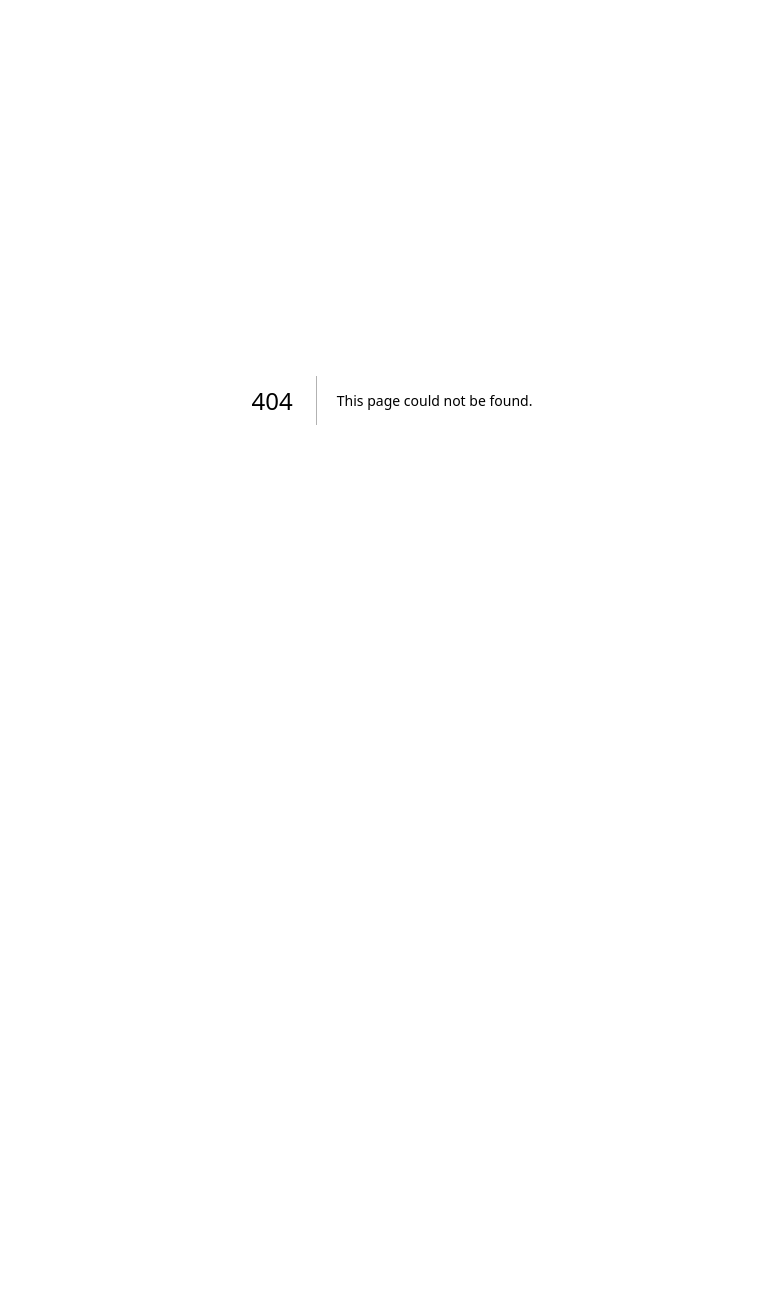
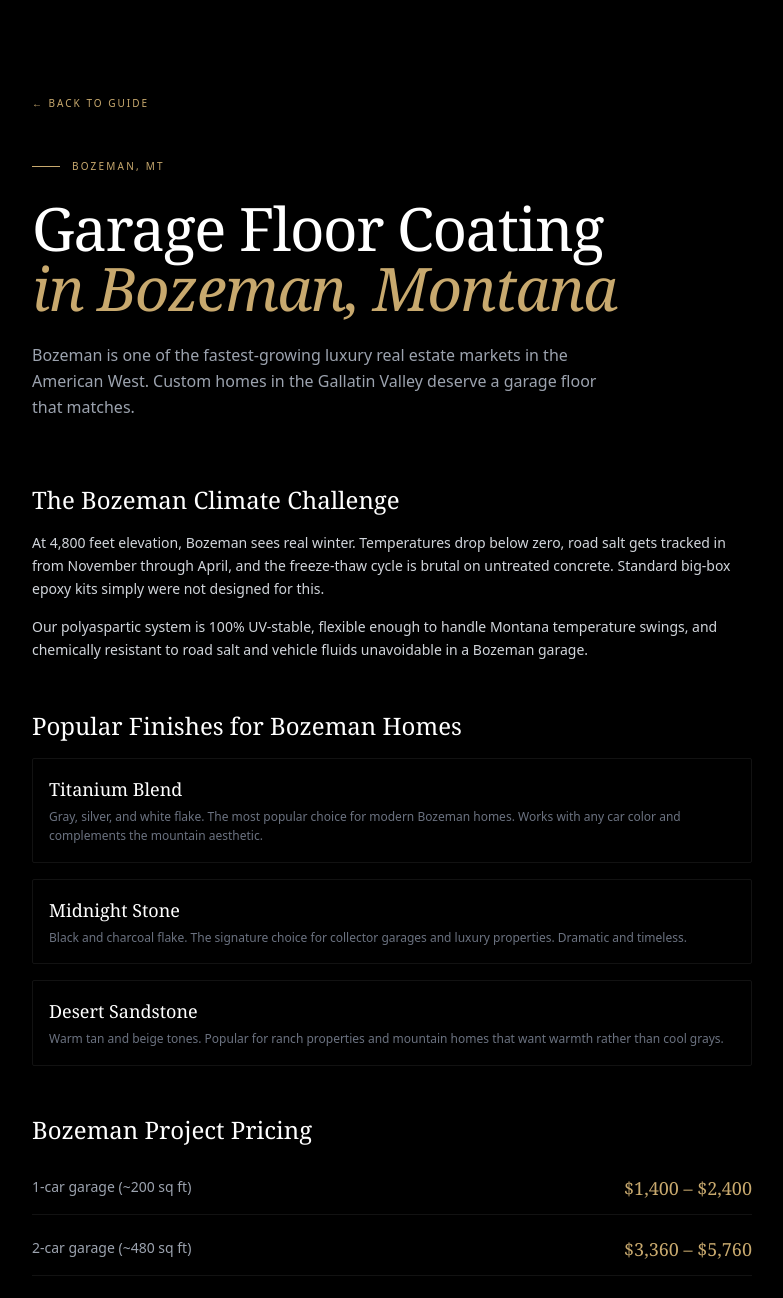
Before and after one commit to Unogaev/summit-garage-floors, a Next.js app: page /blog/garage-floor-coating-bozeman-mt in a window 1280 px wide. Before the commit this address had no page. Shown: the top 1298 px of the page, without its empty margins (248-1031 px from the left). Before the commit the page ends 800 px from the top, so only its background shows below. Built offline with nearby package versions, Linux system fonts and the light colour scheme.

Commit message:
Create page.jsx

```diff
--- /dev/null
+++ b/app/blog/garage-floor-coating-bozeman-mt/page.jsx
@@ -0,0 +1,109 @@
+import Link from "next/link";
+
+export const metadata = {
+  title: "Garage Floor Coating Bozeman MT | Summit Garage Floors",
+  description: "Premium polyaspartic and epoxy garage floor coatings for Bozeman luxury homes. Built for Montana winters. Free on-site estimate.",
+};
+
+export default function BozemanPage() {
+  return (
+    <main className="min-h-screen bg-black text-white">
+      <div className="max-w-3xl mx-auto px-6 py-24">
+
+        <Link href="/blog" className="text-[#C8A96E] text-[10px] tracking-[0.2em] uppercase flex items-center gap-2 mb-12 hover:opacity-70 transition-opacity">
+          ← Back to Guide
+        </Link>
+
+        <div className="flex items-center gap-3 mb-6">
+          <div className="w-7 h-px bg-[#C8A96E]" />
+          <span className="text-[#C8A96E] text-[10px] tracking-[0.22em] uppercase">Bozeman, MT</span>
+        </div>
+
+        <h1 className="font-serif font-light text-4xl md:text-6xl text-white leading-[1.06] tracking-tight mb-6">
+          Garage Floor Coating<br /><em className="italic text-[#C8A96E]">in Bozeman, Montana</em>
+        </h1>
+
+        <p className="text-gray-400 text-base leading-relaxed mb-16 max-w-xl">
+          Bozeman is one of the fastest-growing luxury real estate markets in the American West. Custom homes in the Gallatin Valley deserve a garage floor that matches.
+        </p>
+
+        <div className="space-y-12 text-gray-300 text-sm leading-relaxed">
+
+          <section>
+            <h2 className="font-serif text-2xl text-white font-light mb-4">The Bozeman Climate Challenge</h2>
+            <p>At 4,800 feet elevation, Bozeman sees real winter. Temperatures drop below zero, road salt gets tracked in from November through April, and the freeze-thaw cycle is brutal on untreated concrete. Standard big-box epoxy kits simply were not designed for this.</p>
+            <p className="mt-4">Our polyaspartic system is 100% UV-stable, flexible enough to handle Montana temperature swings, and chemically resistant to road salt and vehicle fluids unavoidable in a Bozeman garage.</p>
+          </section>
+
+          <section>
+            <h2 className="font-serif text-2xl text-white font-light mb-4">Popular Finishes for Bozeman Homes</h2>
+            <div className="space-y-4">
+              {[
+                { name: "Titanium Blend", desc: "Gray, silver, and white flake. The most popular choice for modern Bozeman homes. Works with any car color and complements the mountain aesthetic." },
+                { name: "Midnight Stone", desc: "Black and charcoal flake. The signature choice for collector garages and luxury properties. Dramatic and timeless." },
+                { name: "Desert Sandstone", desc: "Warm tan and beige tones. Popular for ranch properties and mountain homes that want warmth rather than cool grays." },
+              ].map((f) => (
+                <div key={f.name} className="border border-white/[0.07] rounded-sm p-4">
+                  <div className="font-serif text-white text-lg mb-1">{f.name}</div>
+                  <p className="text-gray-500 text-xs leading-relaxed">{f.desc}</p>
+                </div>
+              ))}
+            </div>
+          </section>
+
+          <section>
+            <h2 className="font-serif text-2xl text-white font-light mb-4">Bozeman Project Pricing</h2>
+            <div className="space-y-2">
+              {[
+                { size: "1-car garage (~200 sq ft)", price: "$1,400 – $2,400" },
+                { size: "2-car garage (~480 sq ft)", price: "$3,360 – $5,760" },
+                { size: "3-car garage (~720 sq ft)", price: "$5,040 – $8,640" },
+              ].map((item) => (
+                <div key={item.size} className="flex justify-between items-center py-3 border-b border-white/[0.07]">
+                  <span className="text-gray-400">{item.size}</span>
+                  <span className="font-serif text-[#C8A96E] text-lg">{item.price}</span>
+                </div>
+              ))}
+            </div>
+            <p className="mt-4 text-gray-500 text-xs">Includes surface prep, crack repair, base coat, flake broadcast, and polyaspartic topcoat.</p>
+          </section>
+
+          <section>
+            <h2 className="font-serif text-2xl text-white font-light mb-4">Why Polyaspartic Outperforms Epoxy in Bozeman</h2>
+            <div className="space-y-3">
+              {[
+                { title: "UV Stability", desc: "Standard epoxy yellows in Montana sun within one season. Polyaspartic is 100% UV-stable and will not discolor." },
+                { title: "Freeze-Thaw Performance", desc: "Our flexible polyurea base coat handles Bozeman temperature swings without cracking or delaminating." },
+                { title: "1-Day Installation", desc: "Polyaspartic cures in hours. Your vehicles are back in the garage the same day or next morning." },
+                { title: "Lifetime Warranty", desc: "Every Summit installation is backed by a lifetime warranty." },
+              ].map((item) => (
+                <div key={item.title} className="flex gap-4 p-4 border border-white/[0.07] rounded-sm">
+                  <div className="w-1 bg-[#C8A96E] rounded-full flex-shrink-0" />
+                  <div>
+                    <div className="text-white text-sm font-medium mb-1">{item.title}</div>
+                    <p className="text-gray-500 text-xs leading-relaxed">{item.desc}</p>
+                  </div>
+                </div>
+              ))}
+            </div>
+          </section>
+
+        </div>
+
+        <div className="mt-16 p-8 border border-[#C8A96E]/20 rounded-sm bg-[#C8A96E]/[0.03]">
+          <div className="font-serif text-2xl text-white font-light mb-2">Get a Free Estimate in Bozeman</div>
+          <p className="text-gray-500 text-sm mb-6">We visit your property, assess your concrete, and give you an honest quote. No pressure.</p>
+          <div className="flex flex-col sm:flex-row gap-3">
+            <a href="tel:+17867085686" className="text-[11px] tracking-[0.16em] uppercase bg-[#C8A96E] text-black px-8 py-4 rounded-sm hover:bg-[#8B6E3E] hover:text-white transition-all text-center">Call (786) 708-5686</a>
+            <a href="mailto:hello@summitgaragefloors.com" className="text-[11px] tracking-[0.16em] uppercase border border-white/20 text-white px-8 py-4 rounded-sm hover:border-[#C8A96E] transition-all text-center">Email Us</a>
+          </div>
+        </div>
+
+        <div className="mt-8 pt-8 border-t border-white/[0.07]">
+          <Link href="/blog" className="text-[#C8A96E] text-[10px] tracking-[0.2em] uppercase hover:opacity-70 transition-opacity">← Back to all guides</Link>
+        </div>
+
+      </div>
+    </main>
+  );
+}
```
